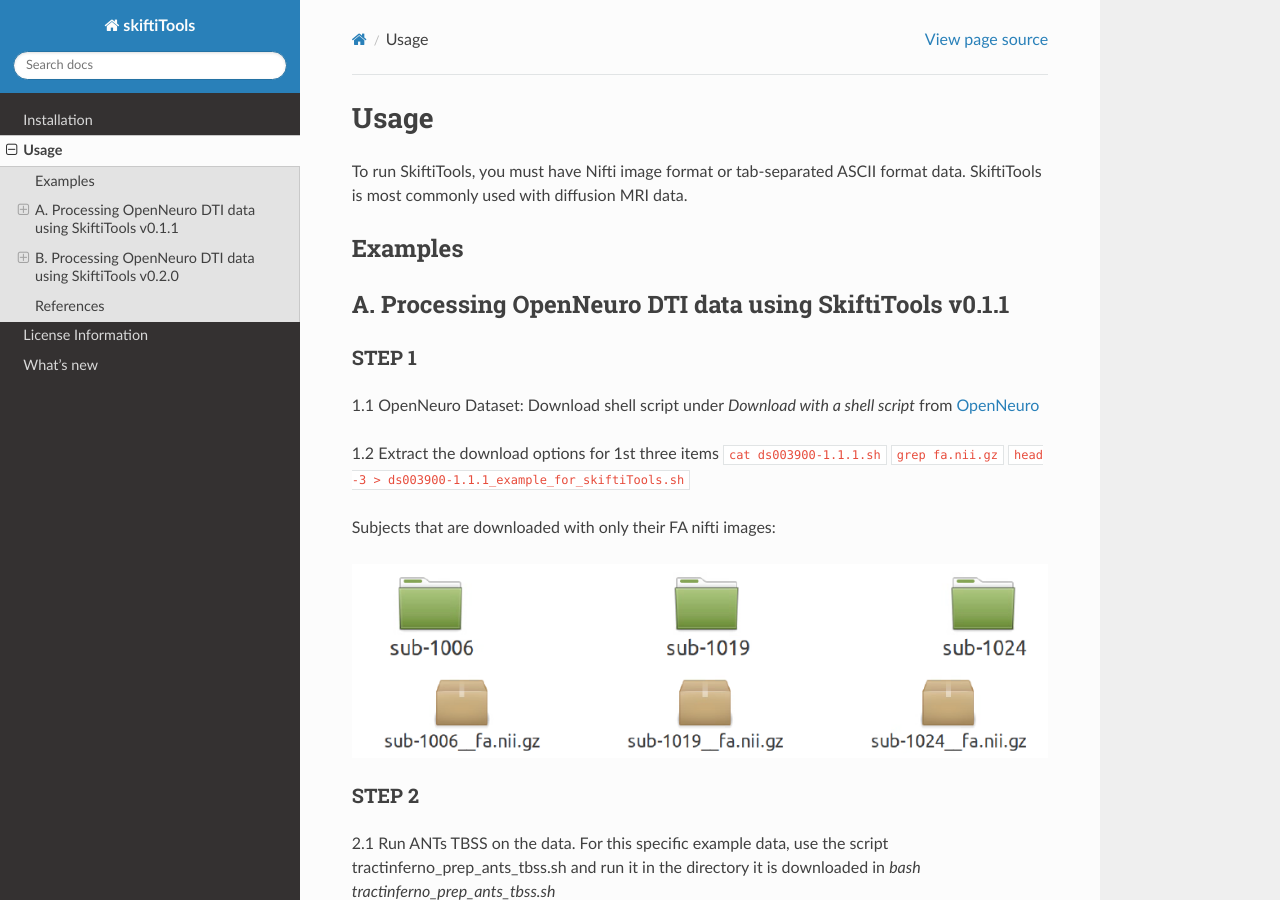
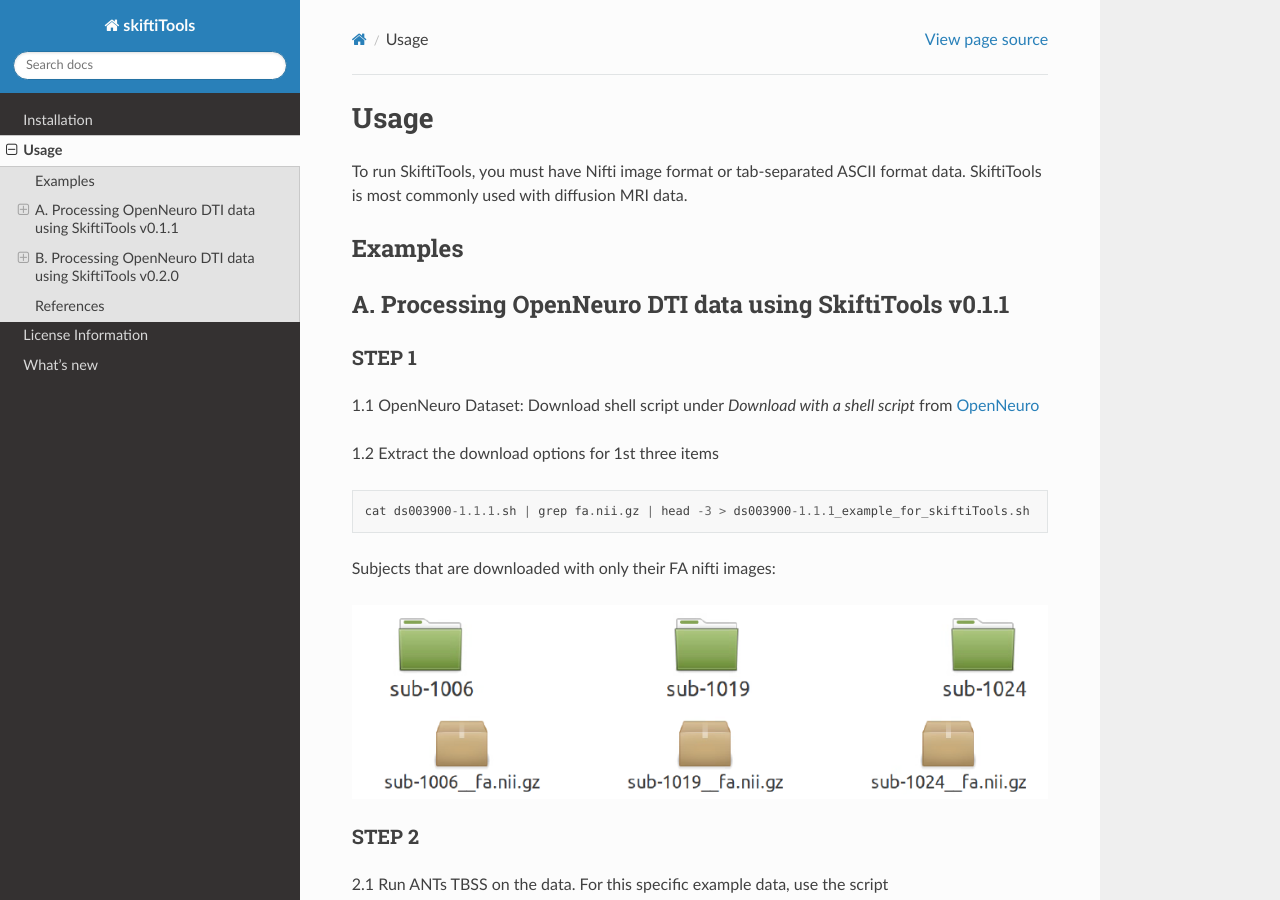
Before and after one commit to HKA07/skiftiGuide, a Sphinx documentation site: the page built from docs/usage.rst, in a window 1280 px wide and 900 px high. Built offline with Sphinx 7.4.7 and the Read the Docs theme 3.1.0, drawn with Linux system fonts in a browser that asks for light colours.

```diff
--- a/docs/usage.rst
+++ b/docs/usage.rst
@@ -15,7 +15,9 @@ STEP 1
 
 1.1 OpenNeuro Dataset: Download shell script under *Download with a shell script* from `OpenNeuro <https://openneuro.org/datasets/ds003900/versions/1.1.1/download#>`_
 
-1.2 Extract the download options for 1st three items ``cat ds003900-1.1.1.sh`` ``grep fa.nii.gz`` ``head -3 > ds003900-1.1.1_example_for_skiftiTools.sh``
+1.2 Extract the download options for 1st three items ::
+
+	cat ds003900-1.1.1.sh | grep fa.nii.gz | head -3 > ds003900-1.1.1_example_for_skiftiTools.sh
 
 Subjects that are downloaded with only their FA nifti images:
 
```
